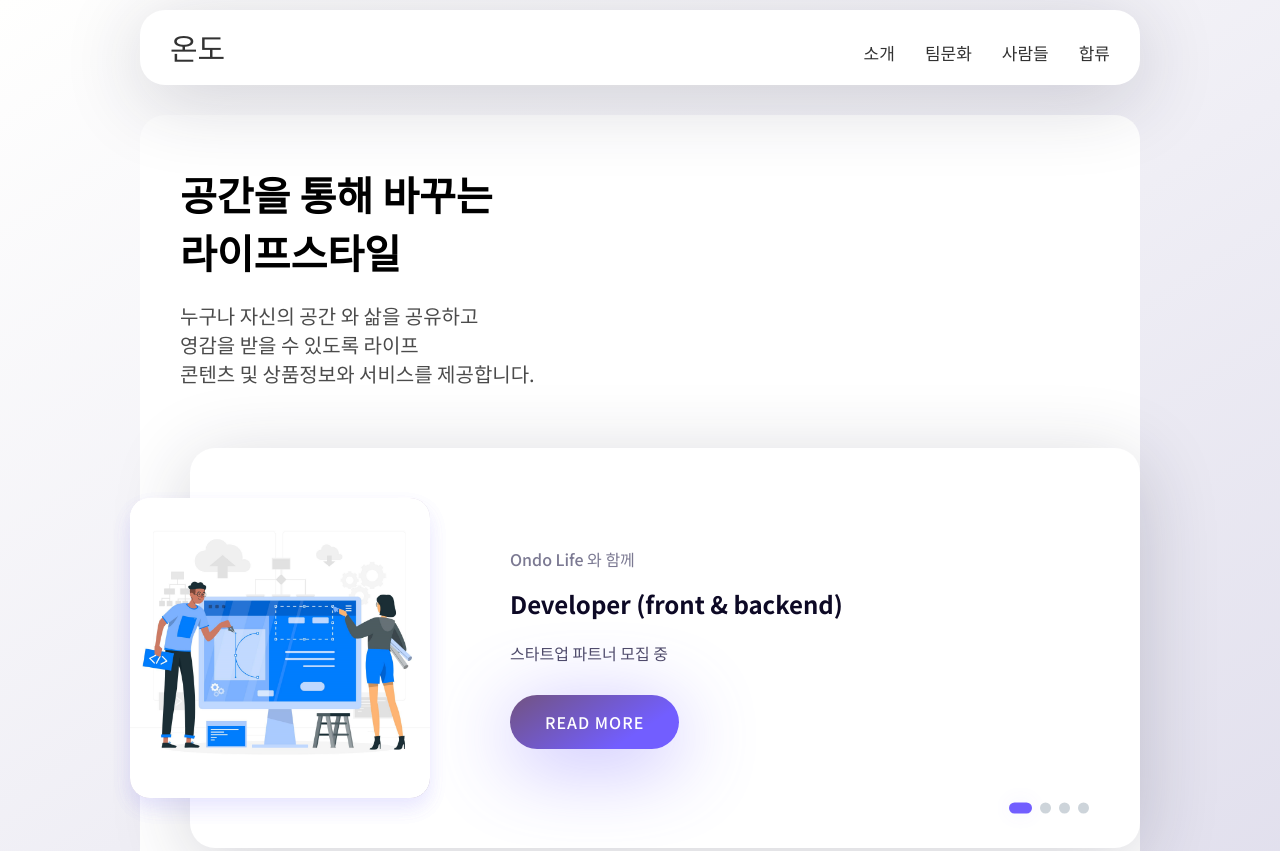
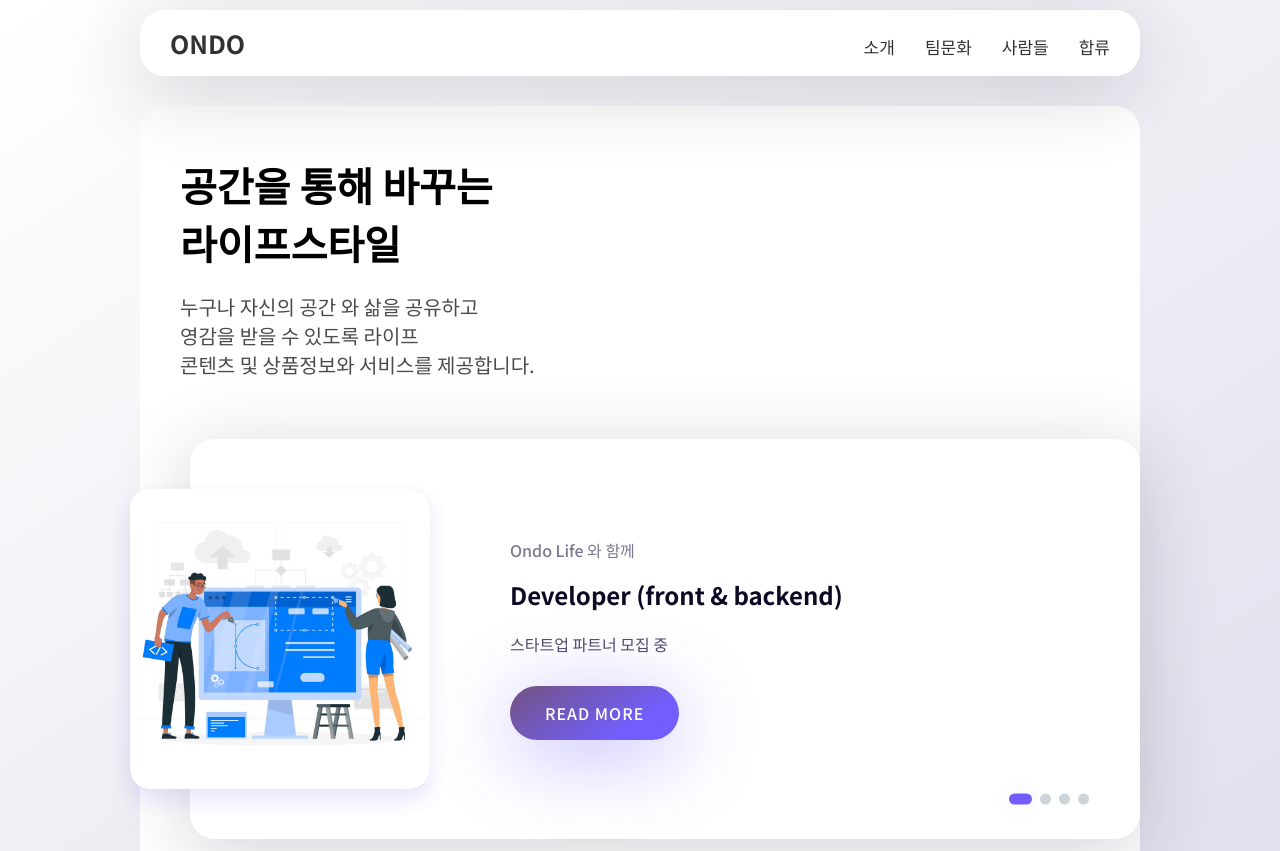
Before and after one commit to mess97/ondolife, a plain HTML site: page index.html in a window 1280 px wide. Shown: the top 851 px of the page. Drawn offline with nearby package versions, Linux system fonts and the light colour scheme.

Commit message:
Add files via upload

```diff
--- a/index.html
+++ b/index.html
@@ -41,7 +41,7 @@
     <header class="top_sticky z-i_1313 ">
         <div class="container pd_15 pd_t10  ">
             <nav class="container-box container-box_mw780 jt-c_sb pd_BT15RL30 al-i_bl bg_wt BX-S_ONDO BD-RD_25">
-                <logo class="kr-logo_30  "><a href="#"  > 온도</a></logo>
+                <logo class="kr-logo_30  "><a href="#"  > ONDO</a></logo>
                     <menu  class="menu_mw780">
                         <a href="#" class="ft-s_17" >소개</a>
                         <a href="#" class="ft-s_17">팀문화</a>
@@ -178,9 +178,6 @@
                     <img src="ondo_page/ondo-script/ondo-script_png/4.png" alt="">
                     </div>
                 </div>
-
-
-
               </section>
 
 
@@ -188,5 +185,11 @@
         </article>
             <script src="ondo_page/card slider/card slider.js"></script>
       </main>
+      <footer>
+        <div class="container  fd_c pd_30 ft-s_15 op_07 ft-w_600 ">
+        <a href="#" class="BX-S_15 BD-RD_15 pd_15 bg_wt container-box">ondolife 2022©</a>
+        </div>
+      </footer>
 </body>
+
 </html>
--- a/ondo_fram/css/ondo_fram.css
+++ b/ondo_fram/css/ondo_fram.css
@@ -17,6 +17,7 @@
 /* 页面缩小后_基本页面外层的布局 */
 
 /* 基本属性 */
+
 /* 整体的基本属性 */
 body {
   margin: 0px;
@@ -93,13 +94,10 @@ menu a:hover {
 /* logo样式 */
 /* kr-logo的基本样式 */
 .kr-logo_30 {
-  font-size: 30px;
-  font-weight: 500;
-  font-family: "Jua", sans-serif;
+  font-size: 25px;
+  font-weight: 700;
+  user-select: none;
   z-index: 1000;
-}
-.kr-logo_30 a:hover {
-  font-weight: 500;
 }
 
 /* 图形样式 */
--- a/ondo_page/card slider/card slider.css
+++ b/ondo_page/card slider/card slider.css
@@ -7,7 +7,7 @@
 body {
   background-color: #fff;
   background-image: linear-gradient(147deg, #fffffe 0%, #cfcce3 74%);
-  padding-bottom: 200px;
+  padding-bottom: 10px;
   font-family: "Fira Sans", sans-serif;
 }
 
--- a/ondo_page/ondo-script/ondo-script.css
+++ b/ondo_page/ondo-script/ondo-script.css
@@ -25,7 +25,7 @@
   height: 300px;
   background-image: linear-gradient(147deg, #ffffff, #d9d2e4 74%);
   -webkit-box-shadow: 0px 10px 20px #715eff15;
-  box-shadow: 0px 14px 80px #715eff31;
+  box-shadow: 0px 14px 80px #715eff65;
   border-radius: 20px;
   transition: 0.3s;
 }
@@ -38,6 +38,7 @@
   border-radius: 20px;
   -webkit-transition: all 0.1s;
   transition: all 0.1s;
+
   width: 100%;
   height: 100%;
 }
```
